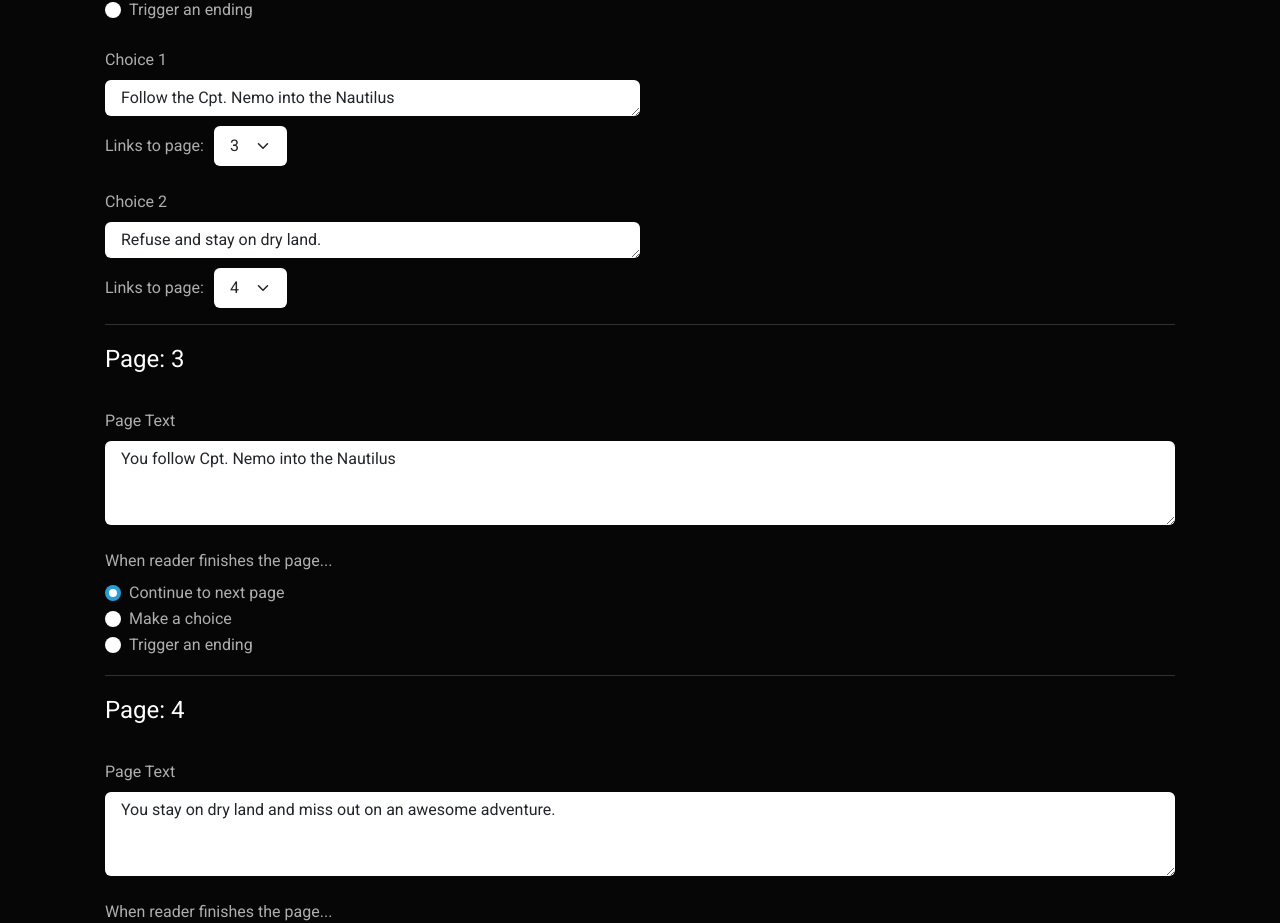
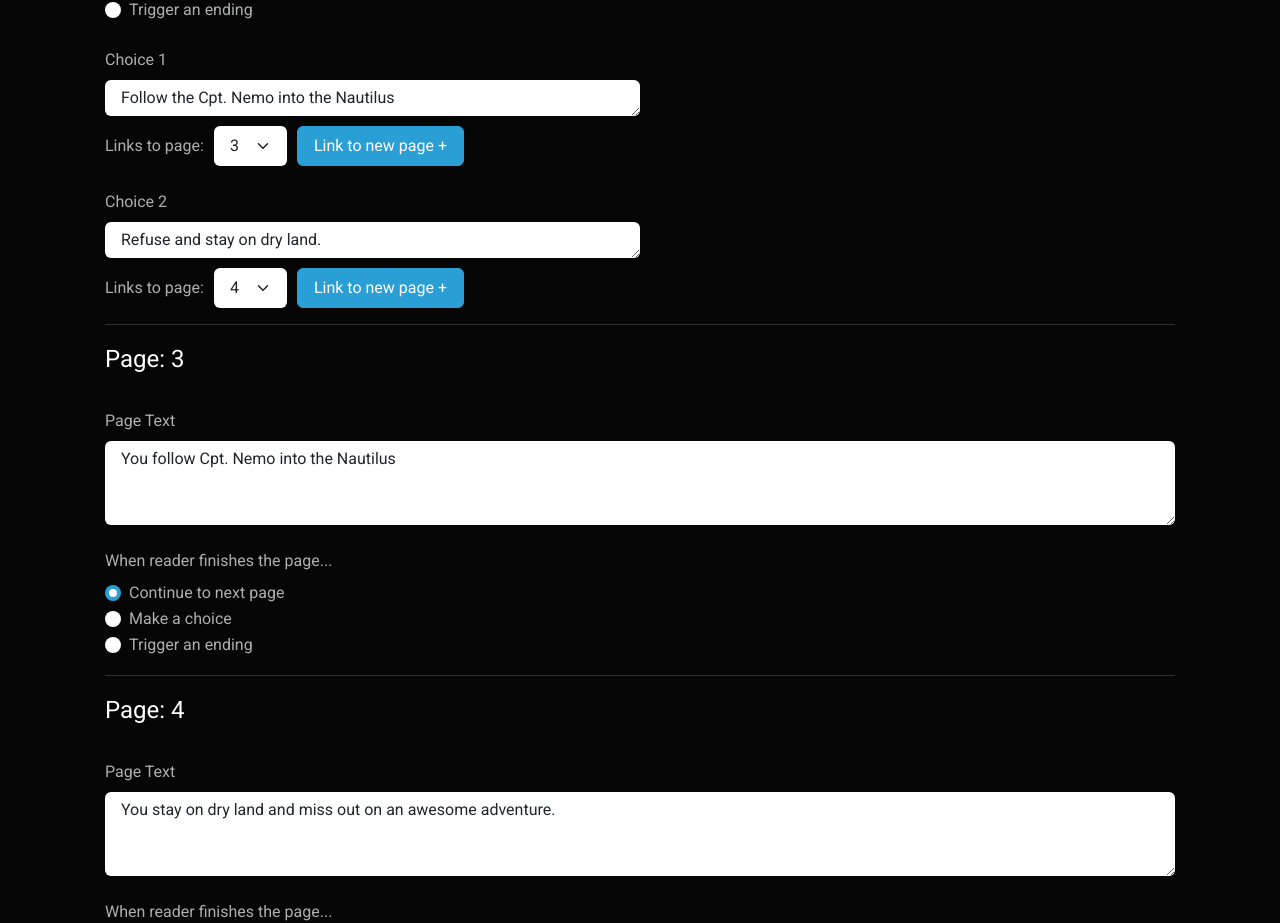
Before and after one commit to jadenmounteer/createYourOwnAdventure, an Angular app: page /createOrEditStory/1 in a window 1280 px wide. Shown: the part 935-1858 px from the top of the page. Built offline with nearby package versions, Linux system fonts and the light colour scheme.

Commit message:
Add link to new page button

```diff
--- a/src/app/create-or-edit-story/create-or-edit-story.component.html
+++ b/src/app/create-or-edit-story/create-or-edit-story.component.html
@@ -105,8 +105,10 @@
               >
                 {{ page.pageNumber }}
               </option>
-              <!-- <option>Link to New Page</option> -->
             </select>
+            <button type="button" class="btn btn-primary">
+              Link to new page &plus;
+            </button>
           </div>
         </div>
       </div>
```
